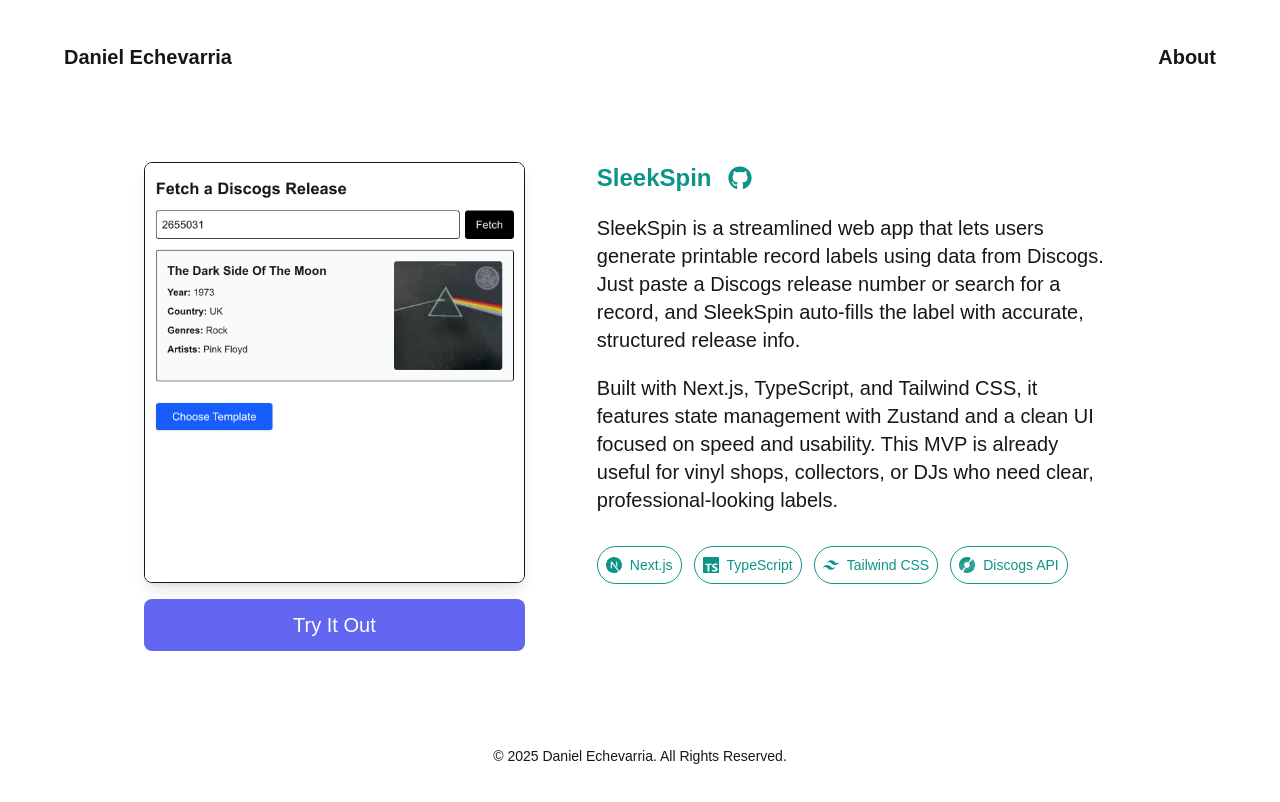
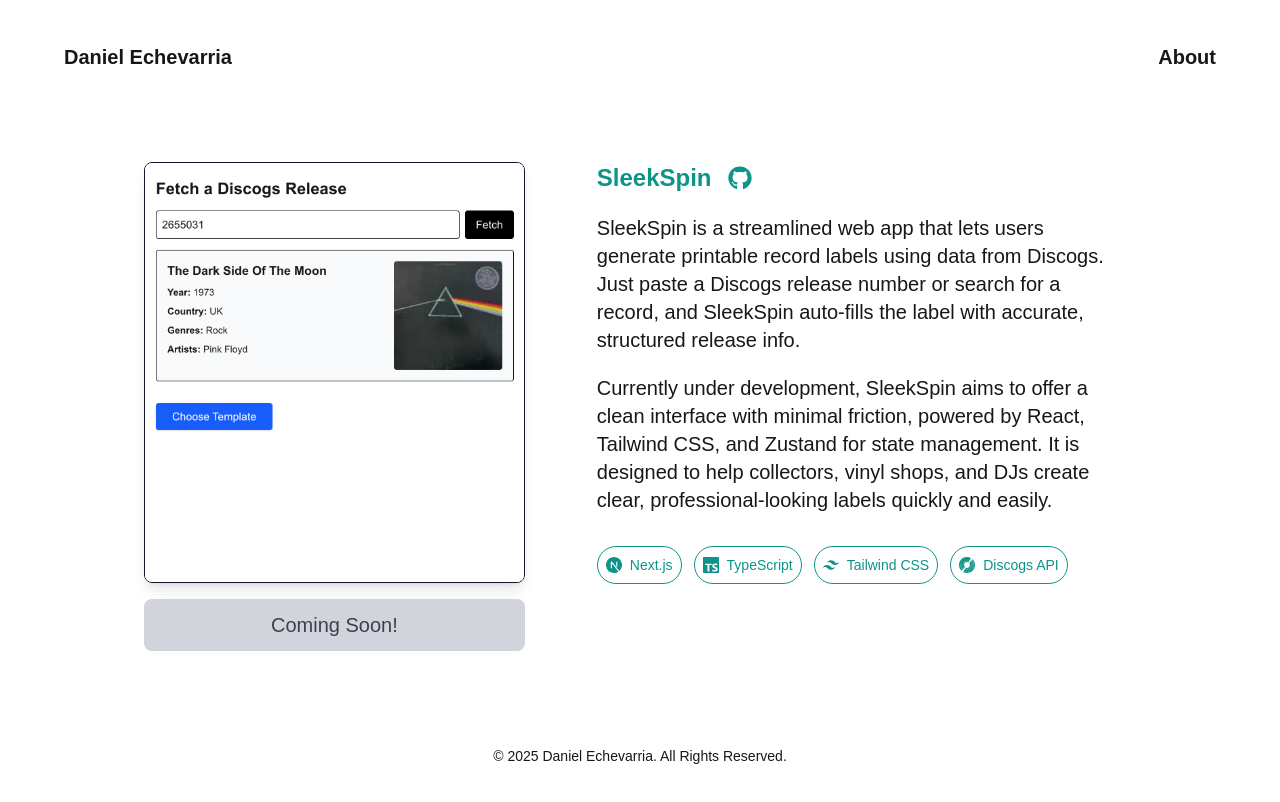
Before and after one commit to daniel-echevarria/portfolio, a Next.js app: page /projects/sleekspin in a window 1280 px wide. Shown: the top 802 px of the page. Built offline with nearby package versions, Linux system fonts and the light colour scheme.

Commit message:
Add sleek spin project

```diff
--- a/src/app/projects/sleekspin/page.tsx
+++ b/src/app/projects/sleekspin/page.tsx
@@ -15,10 +15,10 @@
           accurate, structured release info.
         </p>
         <p className="mt-5">
-          Built with Next.js, TypeScript, and Tailwind CSS, it features state
-          management with Zustand and a clean UI focused on speed and usability.
-          This MVP is already useful for vinyl shops, collectors, or DJs who
-          need clear, professional-looking labels.
+          Currently under development, SleekSpin aims to offer a clean interface
+          with minimal friction, powered by React, Tailwind CSS, and Zustand for
+          state management. It is designed to help collectors, vinyl shops, and
+          DJs create clear, professional-looking labels quickly and easily.
         </p>
       </div>
     );
--- a/src/app/ui/ProjectPage.tsx
+++ b/src/app/ui/ProjectPage.tsx
@@ -35,6 +35,7 @@
           height={project?.image.height}
         />
         <p className="text-center">
+          {project?.liveLink ? (
             <a
               href={project?.liveLink}
               className={`w-full inline-block hover:cursor-pointer px-6 py-3 bg-indigo-500 text-white font-medium rounded-lg hover:bg-indigo-600 `}
@@ -42,6 +43,11 @@
             >
               Try It Out
             </a>
+          ) : (
+            <span className="w-full inline-block px-6 py-3 bg-gray-300 text-gray-700 font-medium rounded-lg cursor-not-allowed">
+              Coming Soon!
+            </span>
+          )}
         </p>
       </div>
       <ProjectContent
--- a/src/data/projects.json
+++ b/src/data/projects.json
@@ -3,7 +3,7 @@
     "id": "sleekspin",
     "title": "SleekSpin",
     "subtitle": "Create printable record labels using Discogs data",
-    "liveLink": "https://sleekspin.com",
+    "liveLink": "",
     "githubLink": "https://github.com/daniel-echevarria/sleekspin",
     "clientLink": "sleekspin",
     "color": "teal",
```
Lines whose indentation alone changed are shown as unchanged.
